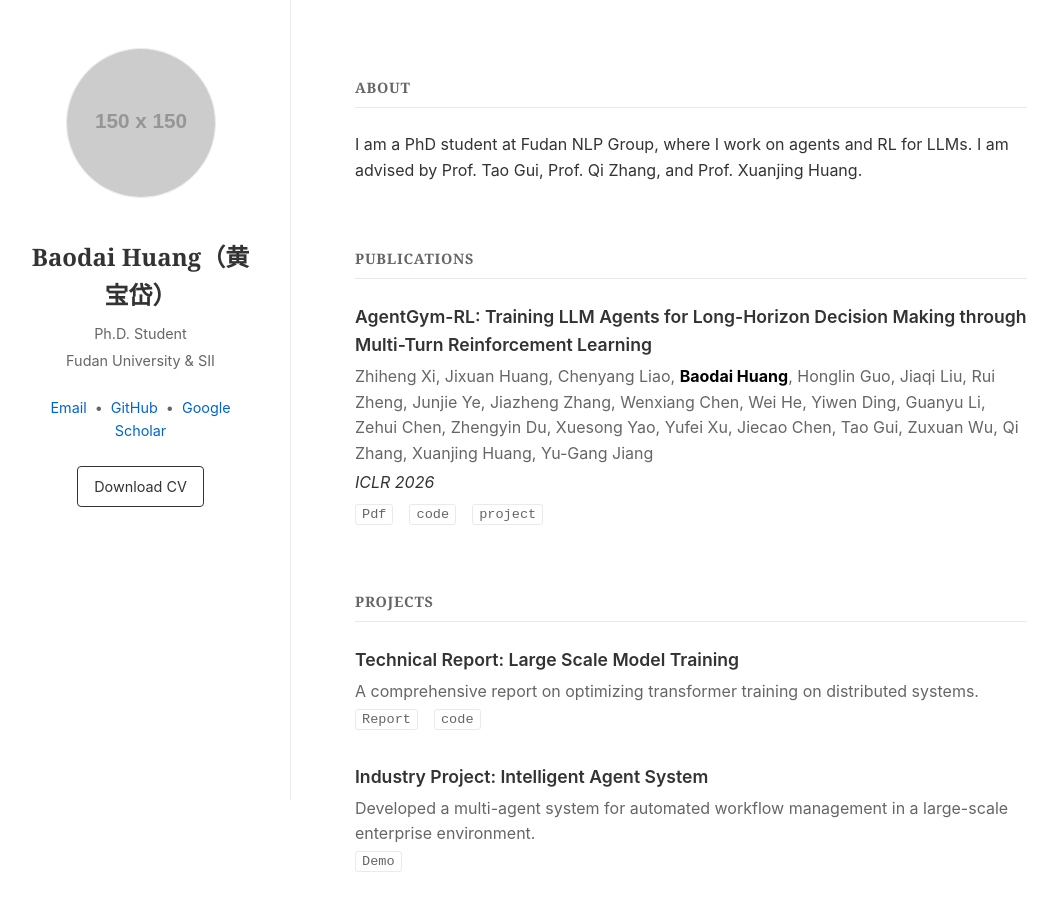
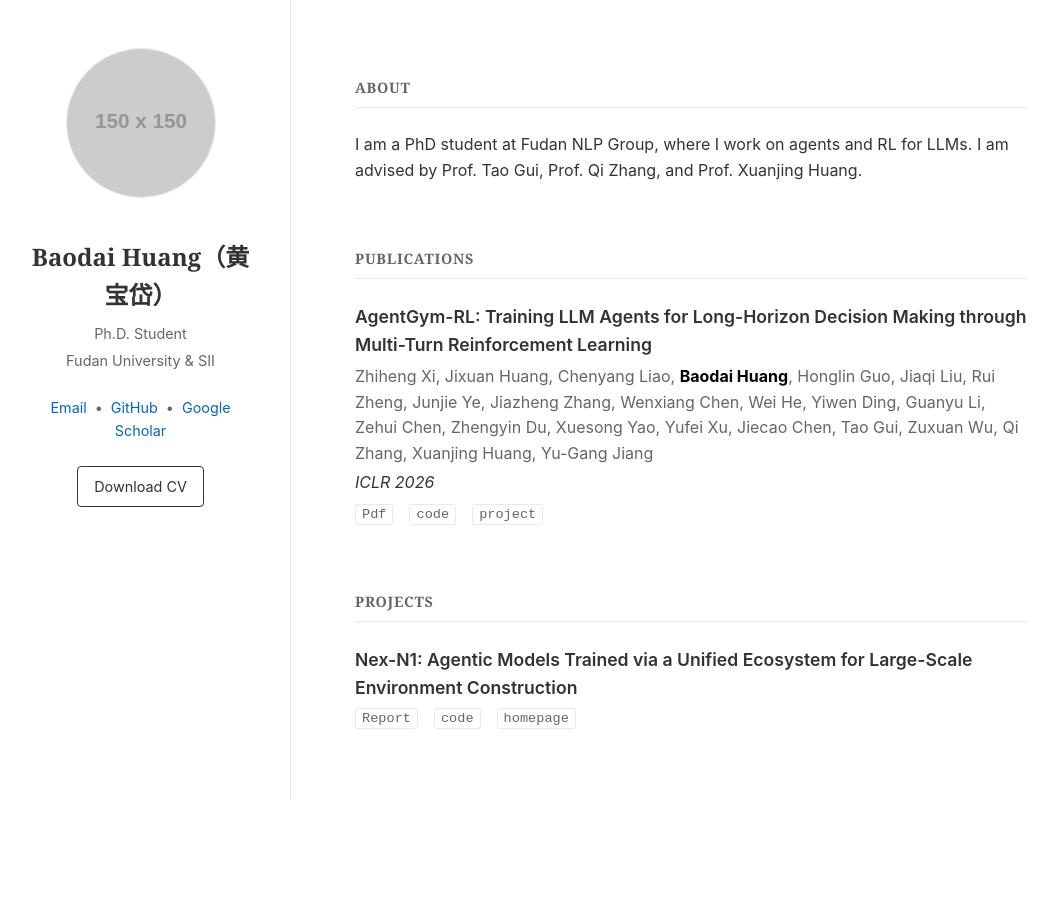
Before and after one commit to Blackbirdb/academic-homepage, a React (Vite) app: page / in a window 1280 px wide. Shown: the top 904 px of the page, without its empty margins (99-1157 px from the left). Built offline with nearby package versions, Linux system fonts and the light colour scheme.

Commit message:
Update publications

```diff
--- a/src/data.js
+++ b/src/data.js
@@ -25,18 +25,11 @@ export const publications = [
 
 export const projects = [
     {
-        title: "Technical Report: Large Scale Model Training",
-        description: "A comprehensive report on optimizing transformer training on distributed systems.",
+        title: "Nex-N1: Agentic Models Trained via a Unified Ecosystem for Large-Scale Environment Construction",
         links: {
-            report: "#",
-            code: "#"
-        }
-    },
-    {
-        title: "Industry Project: Intelligent Agent System",
-        description: "Developed a multi-agent system for automated workflow management in a large-scale enterprise environment.",
-        links: {
-            demo: "#"
+            report: "https://arxiv.org/abs/2512.04987",
+            code: "https://github.com/nex-agi/Nex-N1",
+            homepage: "https://nex.sii.edu.cn/"
         }
     }
 ];
```
